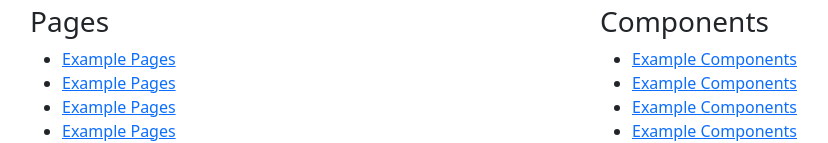
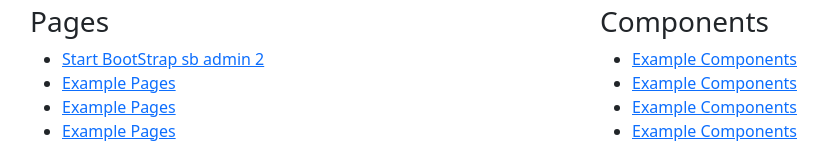
Before and after one commit to Dear0001/bgg_static_front_end, a website: page index.html in a window 1280 px wide. Shown: the part 686-829 px from the top of the page, without its empty margins (52-880 px from the left). Drawn offline with nearby package versions, Linux system fonts and the light colour scheme.

Commit message:
added dashboard admin 2

```diff
--- a/index.html
+++ b/index.html
@@ -93,7 +93,7 @@
         <div class="col-lg-6">
           <h3>Pages</h3>
           <ul>
-            <li><a href="https://www.example.com">Example Pages</a></li>
+            <li><a href="./src/dash_board/pages/startbootstrap-sb-admin-2/index.html">Start BootStrap sb admin 2</a></li>
             <li><a href="https://www.example.com">Example Pages</a></li>
             <li><a href="https://www.example.com">Example Pages</a></li>
             <li><a href="https://www.example.com">Example Pages</a></li>
```
